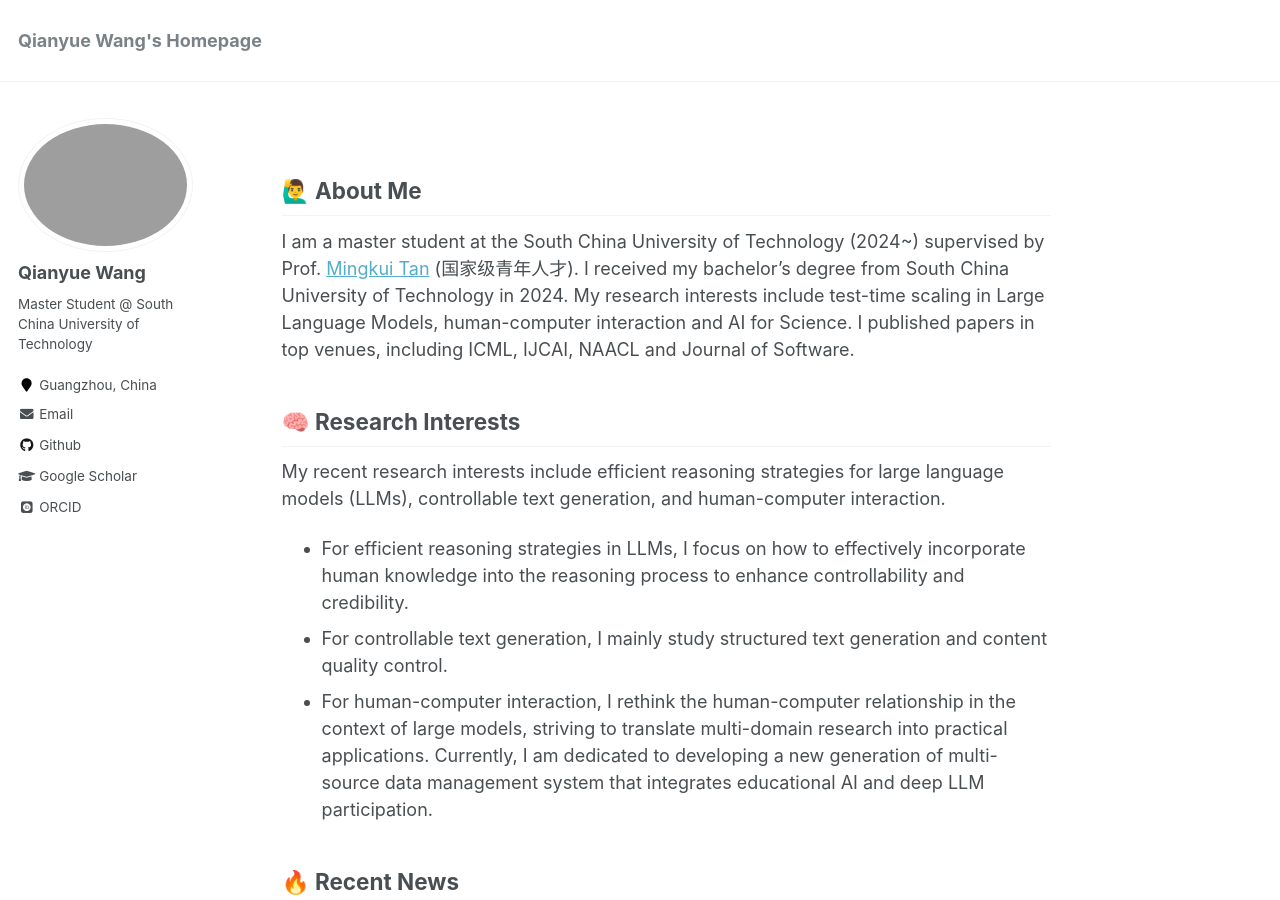
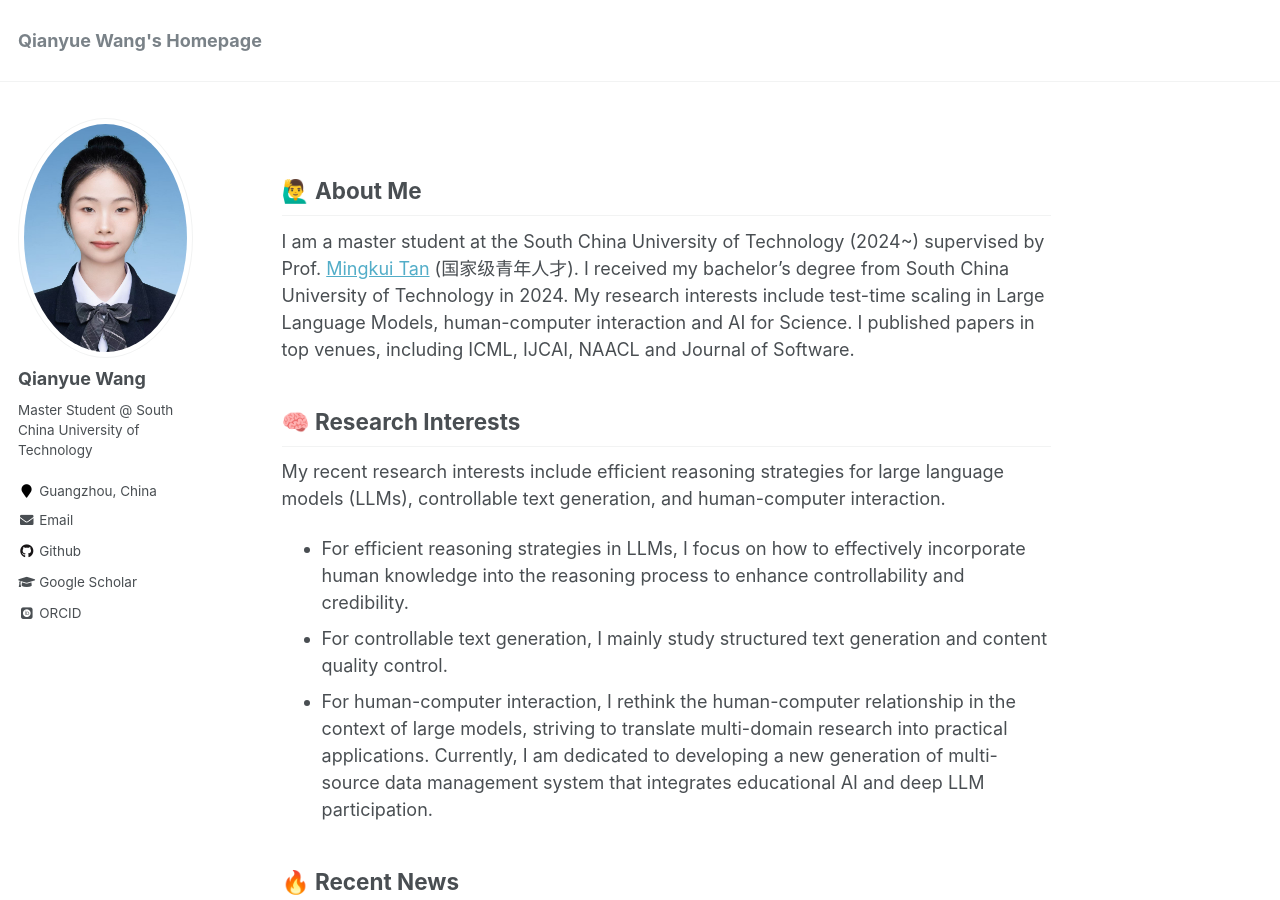
Before and after one commit to Qianyue-Wang1/Qianyue-Wang1, a Jekyll site: the page built from _pages/about.md, in a window 1280 px wide and 900 px high. Built offline with Jekyll 4.4.1, drawn with Linux system fonts in a browser that asks for light colours; some web fonts are replaced.

Commit message:
Update author avatar filename in config

```diff
--- a/_config.yml
+++ b/_config.yml
@@ -81,7 +81,7 @@ analytics:
 # Site Author
 author:
   name             : "Qianyue Wang"
-  avatar           : "QianyueWang.jpg"
+  avatar           : "qianyue_wang.jpg"
   bio              : "Master Student @ South China University of Technology"
   location         : "Guangzhou, China"
   employer         :
```
